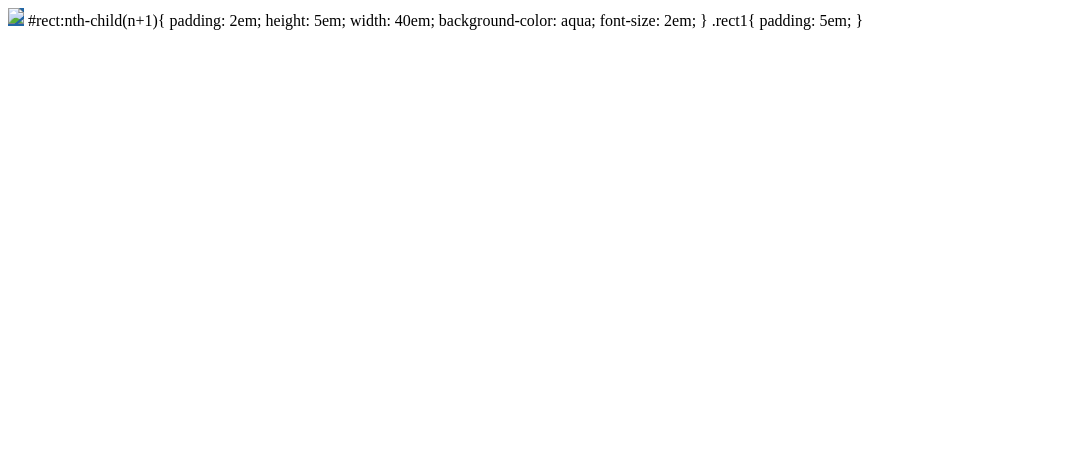
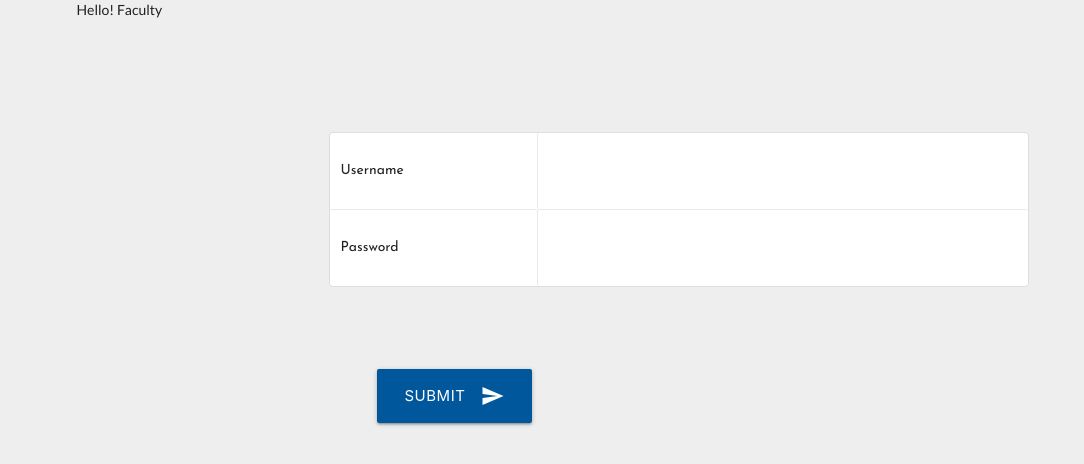
Before and after one commit to abhay-98/Erp-Portal, a plain HTML site: page html/teacherlogin.html in a window 1280 px wide. Shown: the whole page, without its empty margins (0-1084 px from the left). Drawn offline with nearby package versions, Linux system fonts and the light colour scheme; files that its build step writes are made by us from their sources.

Commit message:
Update teacherlogin.html

```diff
--- a/html/teacherlogin.html
+++ b/html/teacherlogin.html
@@ -1,24 +1,47 @@
 <!DOCTYPE html>
-<html lang="en">
+<html>
+<head>
+<meta name="viewport" content="width=device-width, initial-scale=1.0"/>
+<link rel="stylesheet" type="text/css" href="https://cdn.jsdelivr.net/npm/semantic-ui@2.4.2/dist/semantic.css"/>
+<link rel="stylesheet" href="../cssfolder/style.css">
+<link href="https://fonts.googleapis.com/css?family=Josefin+Sans" rel="stylesheet">
+<link href="https://fonts.googleapis.com/icon?family=Material+Icons" rel="stylesheet">
+<link type="text/css" rel="stylesheet" href="../css/materialize.min.css"  media="screen,projection"/>
 
-<head>
-<link rel="stylesheet" href="css/imagehover.min.css">
+
 </head>
-        <figure class="imghvr-fade">
-                <img src="student1.png">
-                <figcaption>
-                    hello
-                </figcaption>
-            </figure>
 
-</html>
-#rect:nth-child(n+1){
-    padding: 2em;
-     height: 5em;
-     width: 40em;
-     background-color: aqua;
-     font-size: 2em;
-    }
-    .rect1{
-     padding: 5em;
-    }
+<body class="teachlogin">
+<div class="ui container">
+<div class="welcome-2">Hello! Faculty</div>
+<form onsubmit="return validate()" id="login"
+target="_self" action="../html/profileT.html">
+ <table class="ui celled table" id="table_login">
+      <tbody>
+        <tr>
+        <td>Username</td>
+        <td >
+        <div class="ui transparent input" >
+        <input type="text" id="uname"/>
+        </div></td>
+        </tr>
+        <tr>
+        <td>Password</td>
+        <td >
+        <div class="ui transparent input"   >
+        <input type="password"id="pswrd"/>
+        </div></td>
+        </tr>
+        </tbody>
+</table>
+<button class="btn waves-effect waves-light btn-large subBut" type="submit" name="action">Submit
+    <i class="material-icons right">send</i>
+  </button>
+</form>
+</div>
+      <!--JavaScript at end of body for optimized loading-->
+      <script type="text/javascript" src="../js/materialize.min.js"></script>
+      <script type="text/javascript" src="../js/validate.js"></script>
+
+    </body>
+  </html>
```
